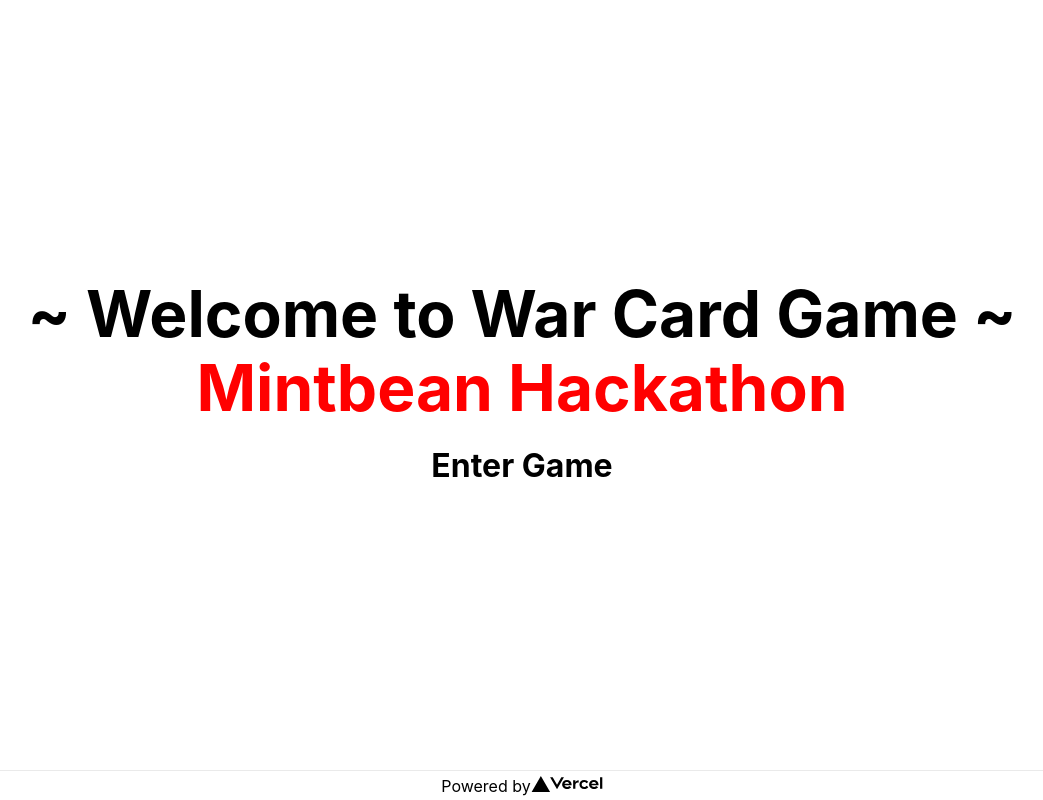
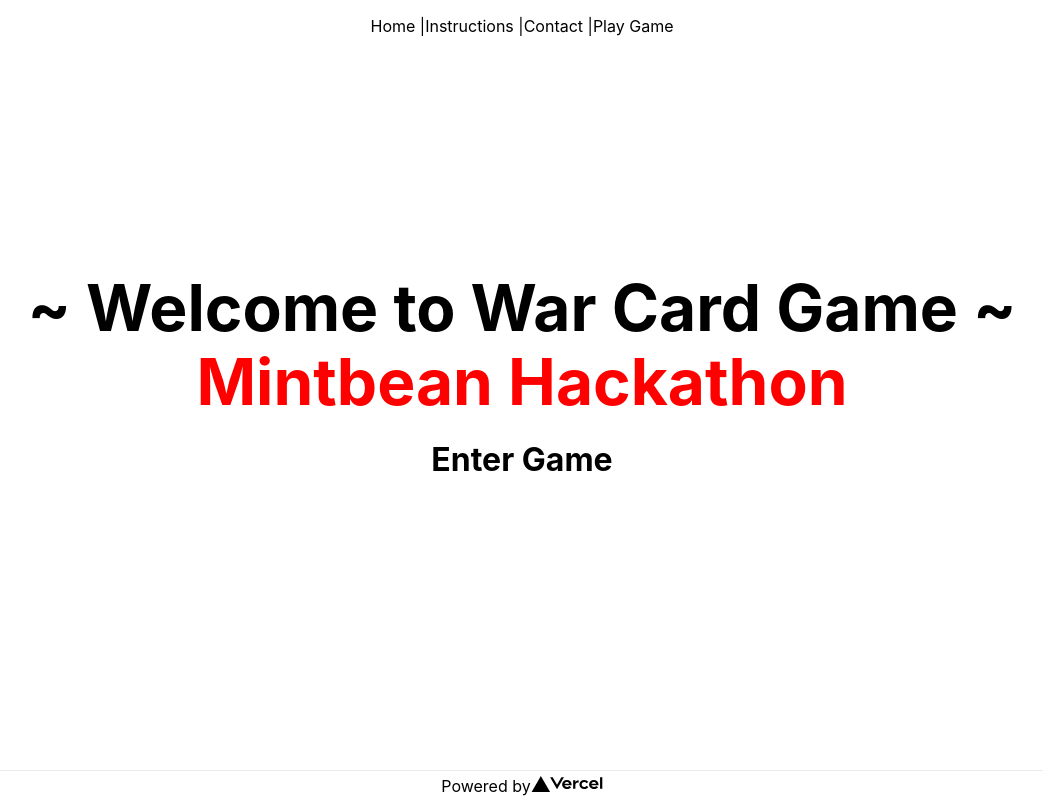
Before and after one commit to bhattibytes/thegameofwar, a Next.js app in the folder war-card-game/: page / in a window 1280 px wide. Shown: the whole page, without its empty margins (118-1161 px from the left). Built offline with nearby package versions, Linux system fonts and the light colour scheme.

Commit message:
Start - Navbar component

```diff
--- /dev/null
+++ b/war-card-game/components/NavBar.js
@@ -0,0 +1,18 @@
+import Link from 'next/link';
+import styles from '../styles/Home.module.css'
+
+const Navbar = () => {
+  return (
+    <div className={styles.nav}>
+      <div className={styles.nav_header}>
+        <Link href="/">Home |</Link>
+        <Link href="/Instructions">Instructions |</Link>
+        <Link href="/Contact">Contact |</Link>
+        <Link href="/Game">Play Game</Link>
+      </div>
+    </div>
+  );
+};
+
+
+export default Navbar;
--- a/war-card-game/pages/Game.js
+++ b/war-card-game/pages/Game.js
@@ -2,6 +2,7 @@ import React, { Component }  from 'react';
 import Card from '../components/Card';
 import styles from '../styles/Home.module.css';
 import Confetti from 'react-confetti'
+import NavBar from '../components/NavBar';
 
 const SUITS = ['♠', '♥', '♦', '♣'];
 const VALUES = ['A', '2', '3', '4', '5', '6', '7', '8', '9', '10', 'J', 'Q', 'K'];
@@ -268,6 +269,8 @@ class Game extends React.Component {
 
   render () {
     return (
+      <div>
+        <NavBar />
         <div className={styles.cardGame}>
           {this.state.winCondition}
           {/* Players Cards  */}
@@ -298,6 +301,7 @@ class Game extends React.Component {
           <img className={styles.computerDeckCoverWar2} src="https://www.atomsindustries.com/assets/images/items/asd1736/black-ghost-back.png" />
           <img className={styles.computerDeckCoverWar3} src="https://www.atomsindustries.com/assets/images/items/asd1736/black-ghost-back.png" /><div className={styles.computerWarCardAttack} >{this.state.computerCardSlot}</div></div> : null}
         </div>
+      </div>
     )
   }
 }
--- a/war-card-game/pages/Instructions.js
+++ b/war-card-game/pages/Instructions.js
@@ -1,9 +1,11 @@
 import React from 'react';
 import styles from '../styles/Home.module.css';
+import NavBar from '../components/NavBar';
 
 const Instructions = () => {
   return (
     <div>
+      <NavBar />
       <div className={styles.howToPlay}>
         <img className={styles.howToPlayImg} src="https://i.ytimg.com/vi/J5vT33Vo04s/maxresdefault.jpg" height="400px"/>
       </div>
--- a/war-card-game/pages/index.js
+++ b/war-card-game/pages/index.js
@@ -1,6 +1,7 @@
 import Head from 'next/head'
 import Image from 'next/image'
 import styles from '../styles/Home.module.css'
+import NavBar from '../components/NavBar';
 
 export default function Home() {
   return (
@@ -11,22 +12,8 @@ export default function Home() {
         <link rel="icon" href="/favicon.ico" />
       </Head>
 
+      <NavBar />
       <main className={styles.main}>
-        <div className={styles.nav}>
-          <div className={styles.nav_header}>
-            <ul className={styles.links}>
-              <li>
-                <a href="/index">Home</a>
-              </li>
-              <li>
-                <a href="/Instructions">Rules</a>
-              </li>
-              <li>
-                <a href="/Contact">Contact</a>
-              </li>
-            </ul>
-          </div>
-        </div>
 
         <h1 className={styles.title}>
           ~ Welcome to War Card Game ~ <br></br><a href="https://info.mintbean.io/" target="_blank" alt="mintbean">Mintbean Hackathon</a>
```
Also changed, not shown: war-card-game/pages/Contact.js (+12 -0 lines). Lines whose indentation alone changed are shown as unchanged.
